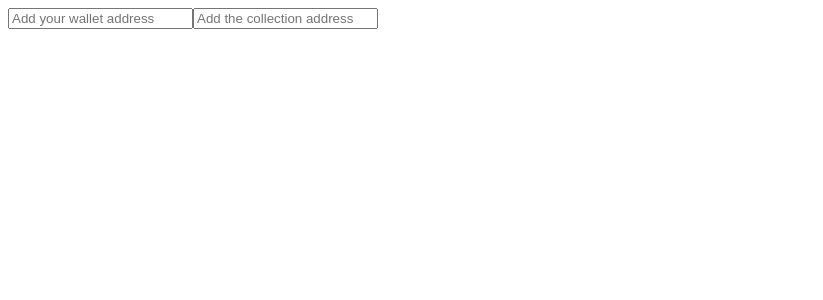
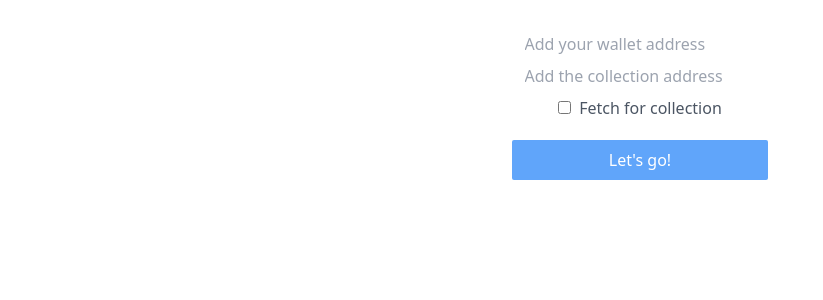
Before and after one commit to karadikid/4-create-an-nft-gallery, a Next.js app: page / in a window 1280 px wide. Shown: the top 300 px of the page, without its empty margins (0-823 px from the left). Built offline with nearby package versions, Linux system fonts and the light colour scheme.

Commit message:
Updated app, index, and README.

```diff
--- a/pages/_app.jsx
+++ b/pages/_app.jsx
@@ -1,4 +1,4 @@
-// import '../styles/global.css';
+import '../styles/globals.css';
 
 function MyApp({ Component, pageProps}) {
   return <Component {...pageProps} />
--- a/pages/index.jsx
+++ b/pages/index.jsx
@@ -1,29 +1,23 @@
-import { useState } from "react";
+import { useState } from 'react'
 
 const Home = () => {
   const [wallet, setWalletAddress] = useState("");
   const [collection, setCollectionAddress] = useState("");
 
   return (
-    <div className="flex flex-col w-full justify-center items-center gap-y-2">
-      <input
-        onChange={(e) => {
-          setWalletAddress(e.target.value);
-        }}
-        value={wallet}
-        type={"text"}
-        placeholder="Add your wallet address"
-      ></input>
-      <input
-        onChange={(e) => {
-          setCollectionAddress(e.target.value);
-        }}
-        value={collection}
-        type={"text"}
-        placeholder="Add the collection address"
-      ></input>
+    <div className="flex flex-col items-center justify-center py-8 gap-y-3">
+      <div className="flex flex-col w-full justify-center items-center gap-y-2">
+        <input type={"text"} placeholder="Add your wallet address"></input>
+        <input type={"text"} placeholder="Add the collection address"></input>
+        <label className="text-gray-600 "><input type={"checkbox"} className="mr-2"></input>Fetch for collection</label>
+        <button className={"disabled:bg-slate-500 text-white bg-blue-400 px-4 py-2 mt-3 rounded-sm w-1/5"} onClick={
+          () => {
+
+          }
+        }>Let's go! </button>
+      </div>
     </div>
-  );
-};
+  )
+}
 
-export default Home;
+export default Home
```
Also changed, not shown: 1 other file (tests, documents, lock files or other folders).
